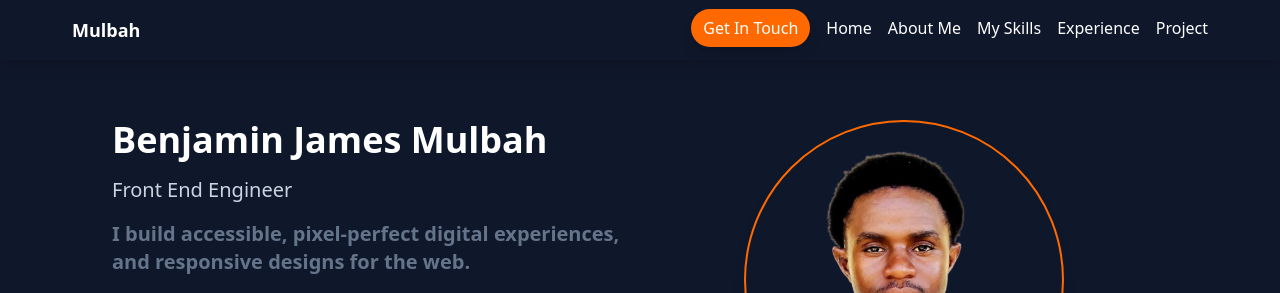
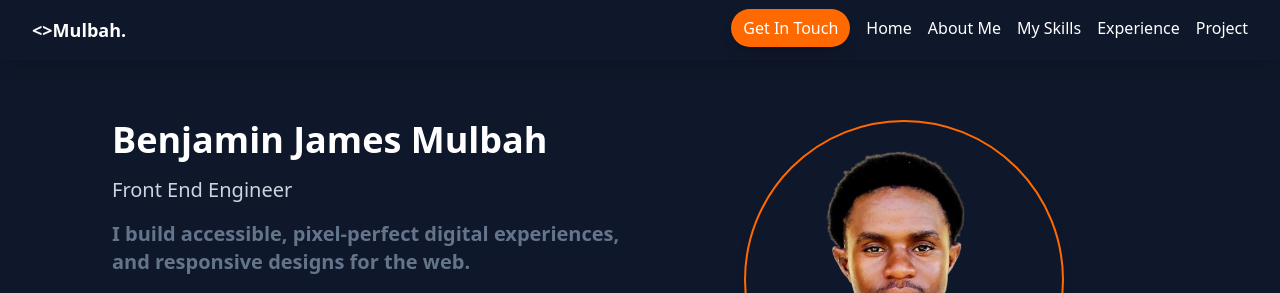
Before and after one commit to iceyben/myProtfolioSite, a website: page index.html in a window 1280 px wide. Shown: the top 293 px of the page. Drawn offline with nearby package versions, Linux system fonts and the light colour scheme.

Commit message:
I worked on the navbar

```diff
--- a/index.html
+++ b/index.html
@@ -12,7 +12,7 @@
   </head>
   <body class="bg-[#0f172a] text-white ">
     <nav class="navbar">
-     <h1 class="font-bold text-lg">Mulbah</h1>
+     <h1 class="font-bold text-lg"><>Mulbah.</></h1>
       <ul class="flex lg:space-x-4">
         <li><a href="#" class="nav-btn">Get In Touch</a></li>
         <li><a href="#" class="links">Home</a></li>
--- a/styles.css
+++ b/styles.css
@@ -50,7 +50,7 @@
 }
 
 .navbar{
-    @apply flex justify-between py-4 z-50 bg-[#0f172a] fixed w-full top-0 px-18 shadow-lg
+    @apply flex justify-between py-4 z-50 bg-[#0f172a] fixed w-full top-0 px-8 shadow-lg
 }
 
 .nav-btn{
```
Also changed, not shown: src/output.css.
